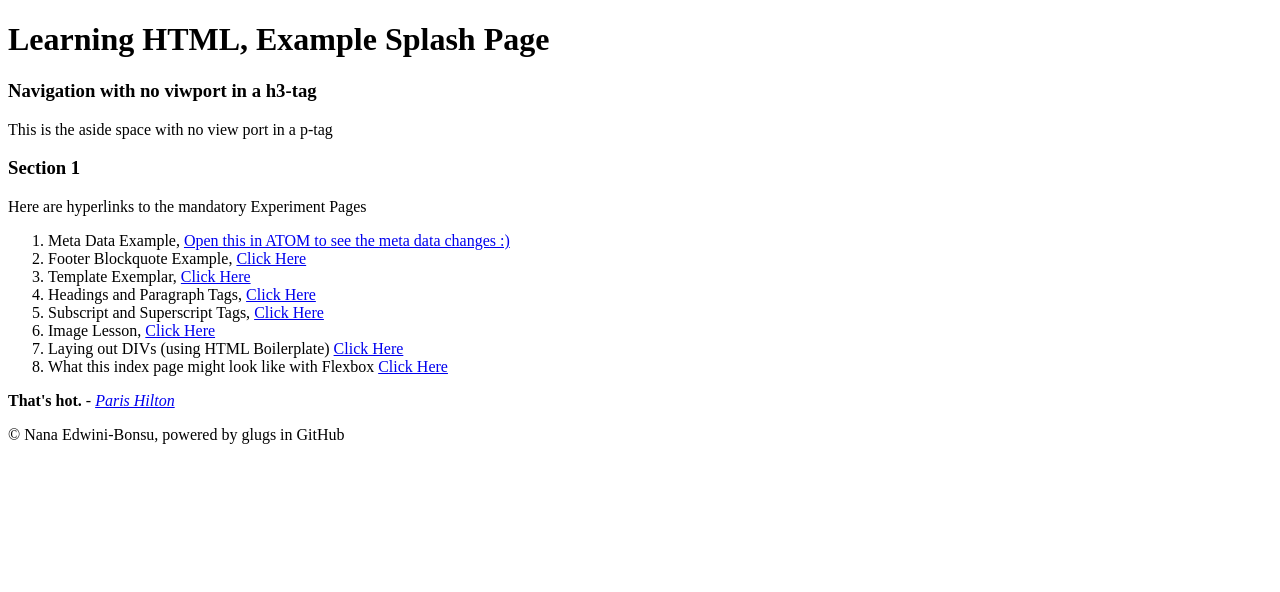
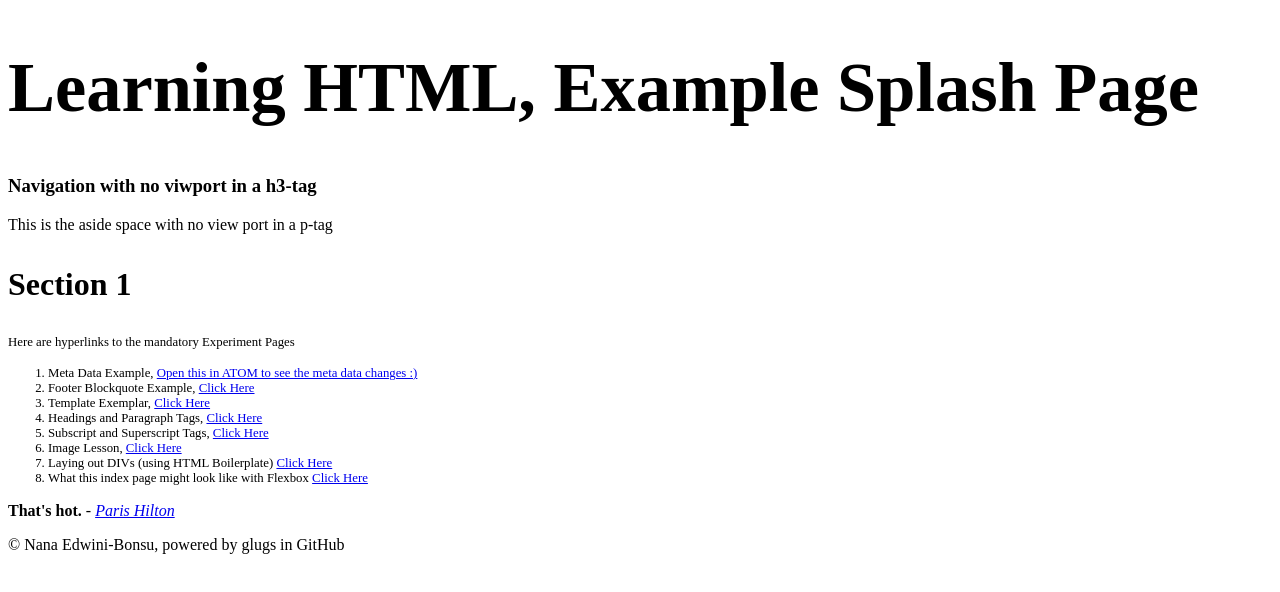
Before and after one commit to Nansbones/Learning-HTML-P2-github.io, a plain HTML site: page index.html in a window 1280 px wide. Drawn offline with Linux system fonts and the light colour scheme.

Commit message:
Update index.html

```diff
--- a/index.html
+++ b/index.html
@@ -28,22 +28,22 @@
 
   </head>
   <body>
-    <header><h1>Learning HTML, Example Splash Page</h1></header>
+    <header><h1 style="font-size:5.5vw">Learning HTML, Example Splash Page</h1></header>
     <nav><h3>Navigation with no viwport in a h3-tag</h3></nav>
     <aside><p>This is the aside space with no view port in a p-tag</p></aside>
-    <section> <h3>Section 1</h3>
+    <section> <h3 style="font-size:2.5vw">Section 1</h3>
       <article>
-        <p>Here are hyperlinks to the mandatory Experiment Pages</p>
+        <p style="font-size:1vw">Here are hyperlinks to the mandatory Experiment Pages</p>
         <!--See the HTML .txt document for a summary-->
         <ol>
-          <li> Meta Data Example, <a href="childPages\Meta Data Example.html" target="_blank">Open this in ATOM to see the meta data changes :)</a>
-          <li> Footer Blockquote Example, <a href="childPages/Footer Blockquote Example.html" target="_blank">Click Here</a>
-          <li> Template Exemplar, <a href="childPages/template.html" target="_blank">Click Here</a>
-          <li> Headings and Paragraph Tags, <a href="childPages/Headings and Paragraph Tags.html" target="_blank">Click Here</a>
-          <li> Subscript and Superscript Tags, <a href="childPages/Subscript and Superscript Tags.html" target="_blank">Click Here</a>
-          <li> Image Lesson, <a href="childPages/Image Lesson.html" target="_blank">Click Here</a>
-          <li> Laying out DIVs (using HTML Boilerplate) <a href="childPages/Laying out DIVs.html" target="_blank">Click Here</a>
-          <li> What this index page might look like with Flexbox <a href="childPages/Flexbox Index.html" target="_blank">Click Here</a>
+          <li style="font-size:1vw"> Meta Data Example, <a href="childPages\Meta Data Example.html" target="_blank">Open this in ATOM to see the meta data changes :)</a>
+          <li style="font-size:1vw"> Footer Blockquote Example, <a href="childPages/Footer Blockquote Example.html" target="_blank">Click Here</a>
+          <li style="font-size:1vw"> Template Exemplar, <a href="childPages/template.html" target="_blank">Click Here</a>
+          <li style="font-size:1vw"> Headings and Paragraph Tags, <a href="childPages/Headings and Paragraph Tags.html" target="_blank">Click Here</a>
+          <li style="font-size:1vw"> Subscript and Superscript Tags, <a href="childPages/Subscript and Superscript Tags.html" target="_blank">Click Here</a>
+          <li style="font-size:1vw"> Image Lesson, <a href="childPages/Image Lesson.html" target="_blank">Click Here</a>
+          <li style="font-size:1vw"> Laying out DIVs (using HTML Boilerplate) <a href="childPages/Laying out DIVs.html" target="_blank">Click Here</a>
+          <li style="font-size:1vw"> What this index page might look like with Flexbox <a href="childPages/Flexbox Index.html" target="_blank">Click Here</a>
         </ol>
       </article>
     </section>
```
